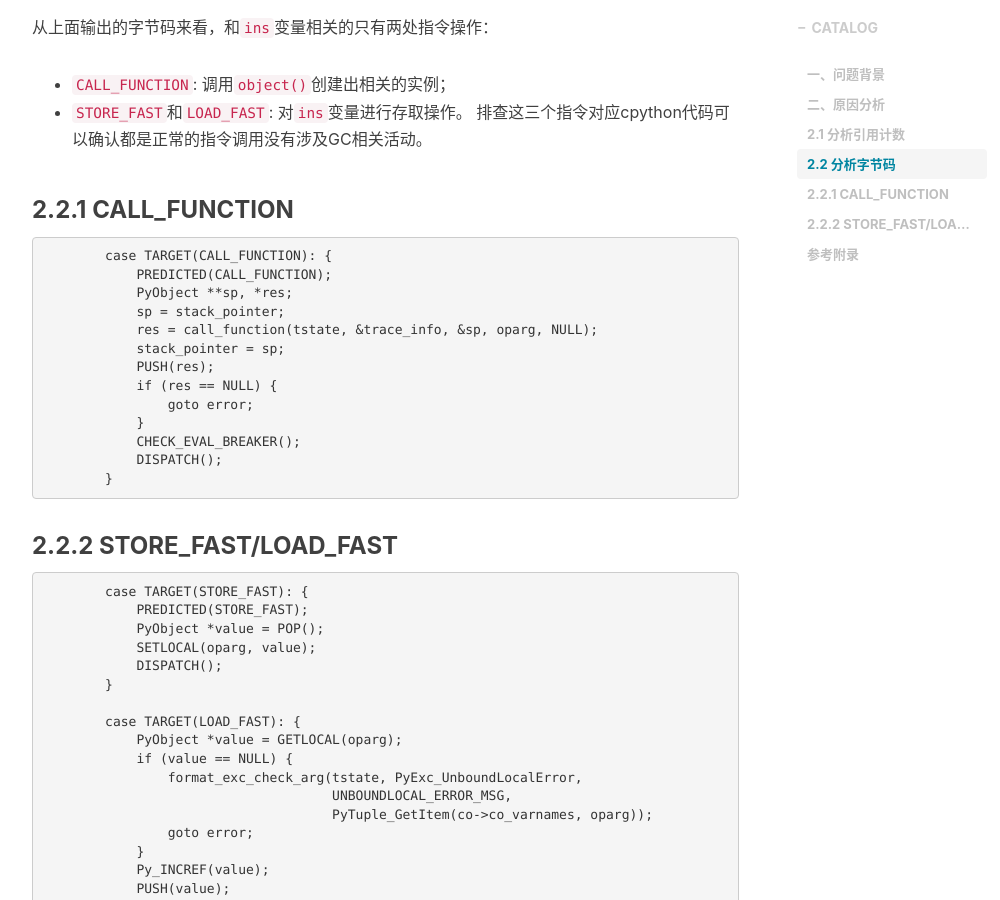
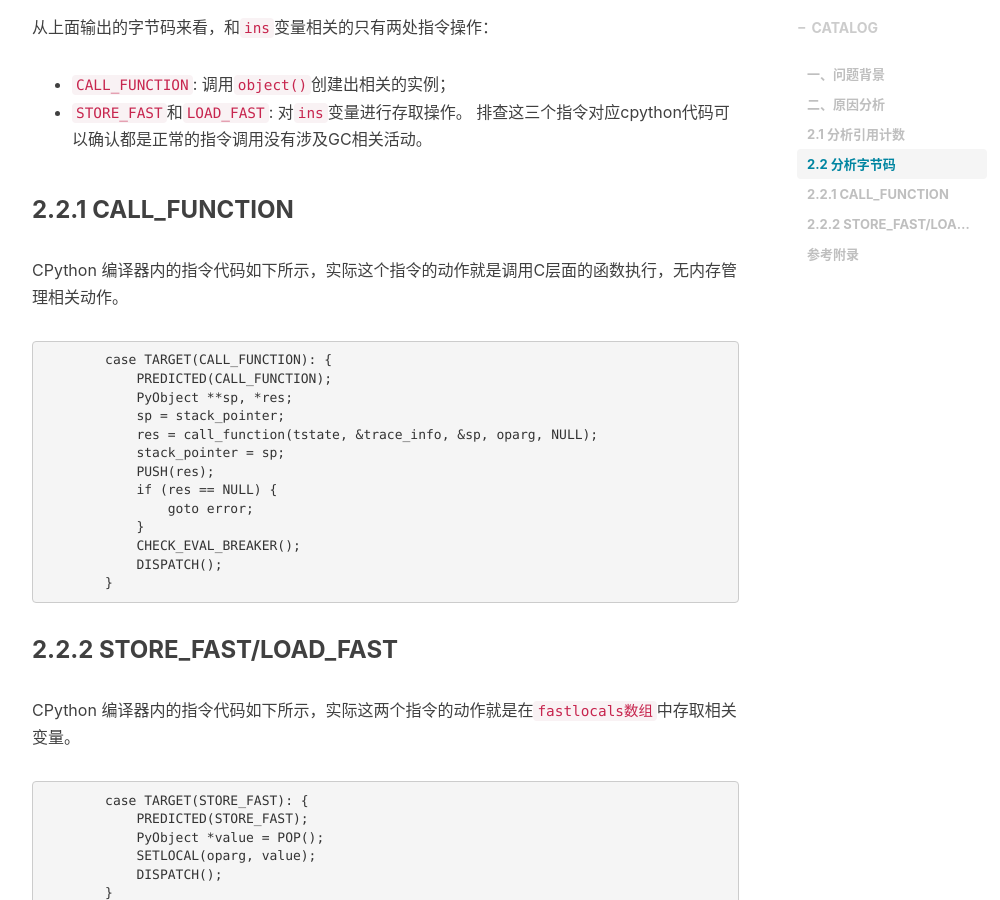
Before and after one commit to shihai1991/shihai1991.github.io, a Jekyll site: the page built from _posts/2022-06-02-python引用计数.md, in a window 1280 px wide and 900 px high, scrolled down 4176 px. Shown: the whole window, without its empty margins (233-1233 px from the left). Built offline with Jekyll 4.4.1, drawn with Linux system fonts in a browser that asks for light colours; nearby versions of some CDN libraries; comment, search, counter and statistics services are not loaded.

Commit message:
Update 2022-06-02-python引用计数.md

````diff
--- a/_posts/2022-06-02-python引用计数.md
+++ b/_posts/2022-06-02-python引用计数.md
@@ -152,6 +152,7 @@ Disassembly of <code object test at 0x7fece3319a80, file "test.py", line 4>:
 排查这三个指令对应cpython代码可以确认都是正常的指令调用没有涉及GC相关活动。
 
 ### 2.2.1 CALL_FUNCTION
+CPython 编译器内的指令代码如下所示，实际这个指令的动作就是调用C层面的函数执行，无内存管理相关动作。
 ```C
         case TARGET(CALL_FUNCTION): {
             PREDICTED(CALL_FUNCTION);
@@ -169,6 +170,7 @@ Disassembly of <code object test at 0x7fece3319a80, file "test.py", line 4>:
 ```
 
 ### 2.2.2 STORE_FAST/LOAD_FAST
+CPython 编译器内的指令代码如下所示，实际这两个指令的动作就是在`fastlocals数组`中存取相关变量。
 ```C
         case TARGET(STORE_FAST): {
             PREDICTED(STORE_FAST);
````
